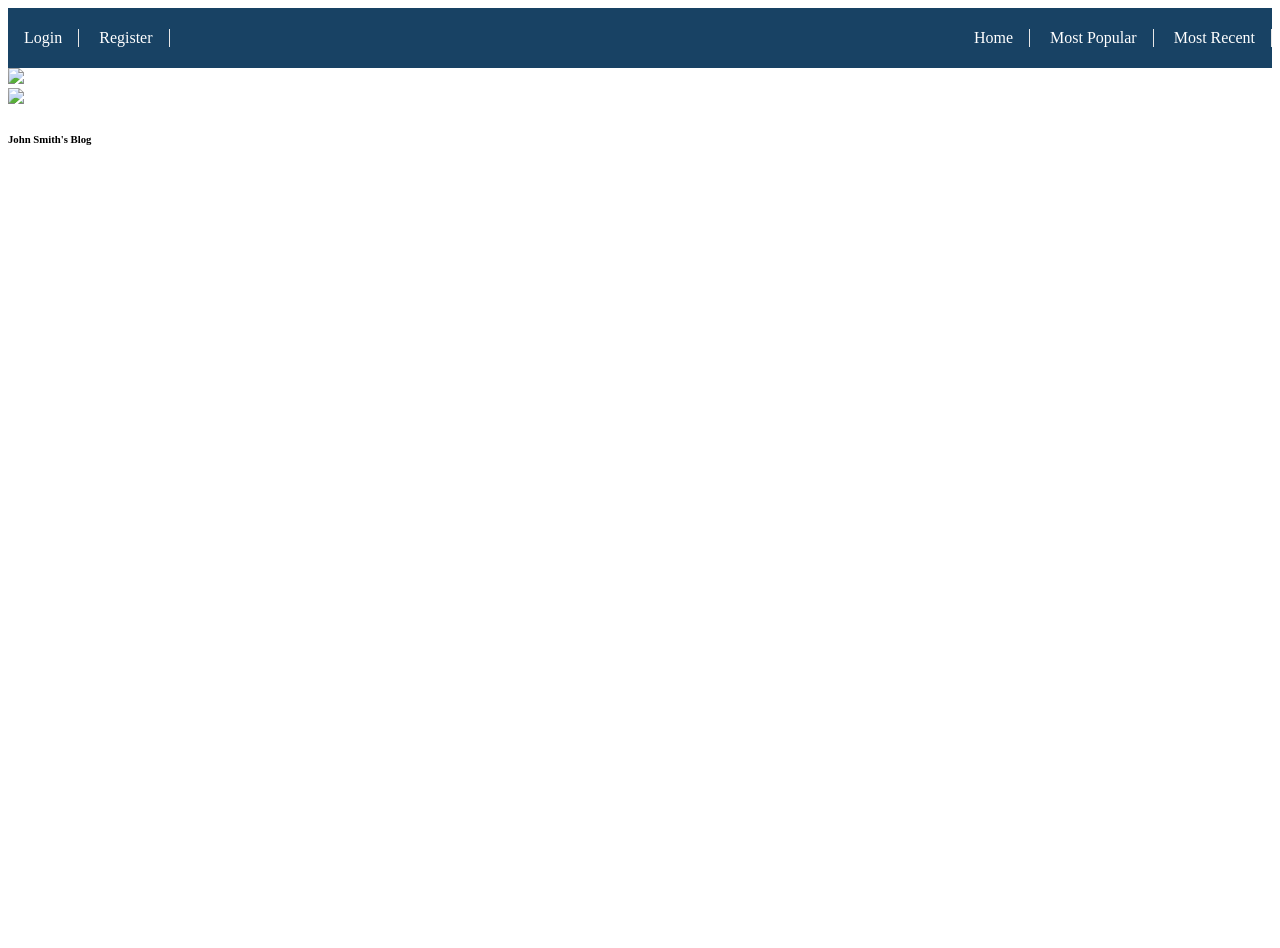
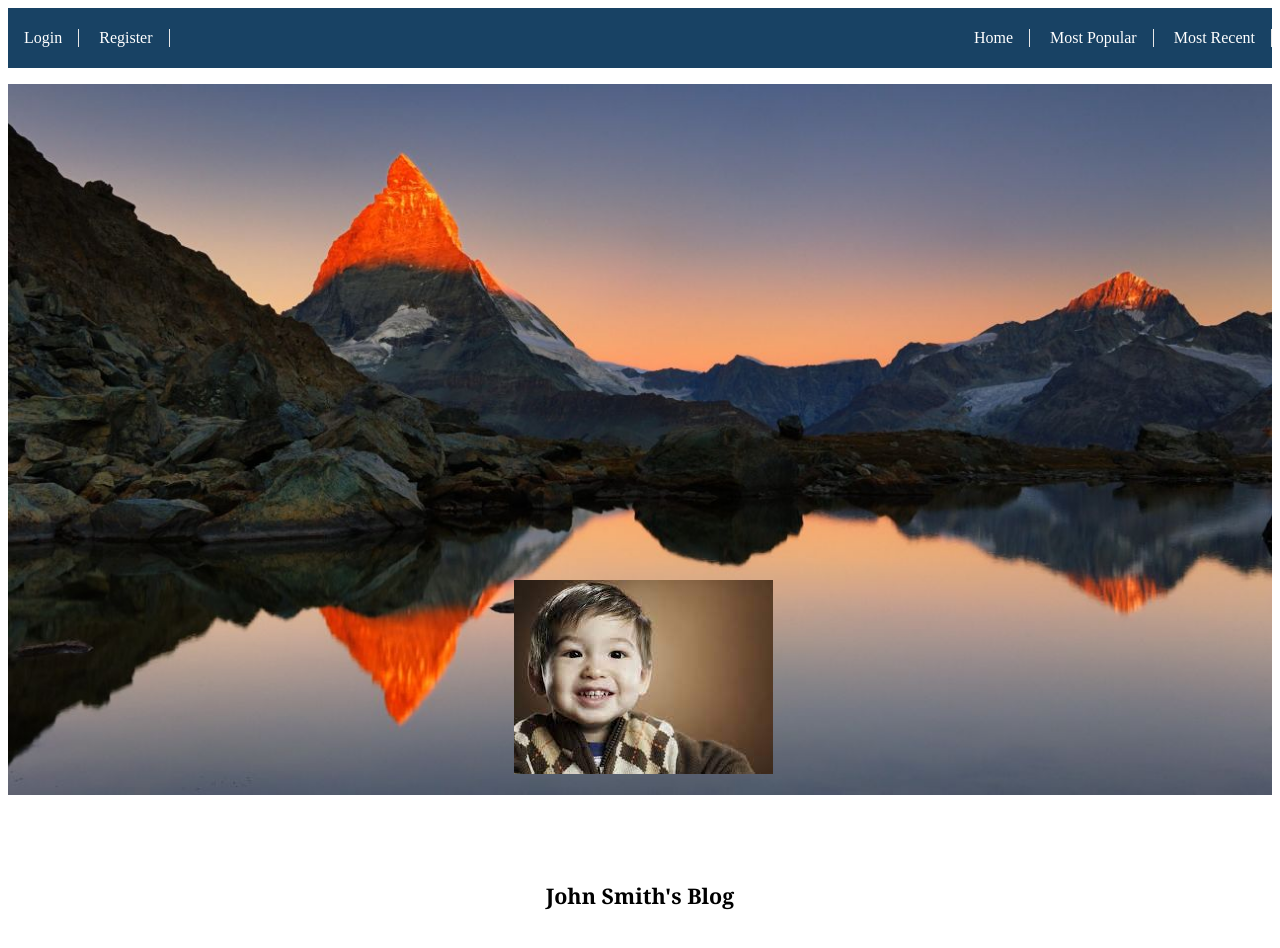
Before and after one commit to sytrejo/blog_website_v1, a plain HTML site: page index.html in a window 1280 px wide. Before the commit the page ends 800 px from the top, so only its background shows below. Drawn offline with Linux system fonts and the light colour scheme.

Commit message:
the title and the images are not centered...however that is due to my screen size. It needs bootstrap to make it resposive

```diff
--- a/index.html
+++ b/index.html
@@ -25,13 +25,13 @@
         </nav>
     </div>
 
-    <div class="">
-        <div class="background_img">
-            <img src= />
-            <div class="inner_img">
-                <img src= />
-                <h6>John Smith's Blog</h6>
-            </div>
+    <div class="container">
+        <div class="profile_page_images">
+            <img src=assets/mountain.jpg class="backgroud_image"/>
+            <img src=assets/john.jpg class="profile_image"/>
+        </div>
+        <div class="blog_title">
+            <h6>John Smith's Blog</h6>
         </div>
     </div>
 
--- a/style.css
+++ b/style.css
@@ -35,3 +35,32 @@ li a {
   li a:hover {
     background-color: #111;
   }
+
+  /* styling for profile page images */
+
+  .profile_page_images{
+    position: relative;
+    left: 0;
+    top:0;
+  }
+
+  .backgroud_image{
+    position: relative;
+    top:0;
+    left: 0;
+    padding-top: 1em;
+    width: 100%;
+  }
+
+  .profile_image{
+    position: absolute;
+    top: 70%;
+    left: 40%;
+  }
+
+  .blog_title{
+    text-align: center;
+    padding-top: 1em;
+    font-family: Georgia, 'Times New Roman', Times, serif;
+    font-size: xx-large;
+  }
```
